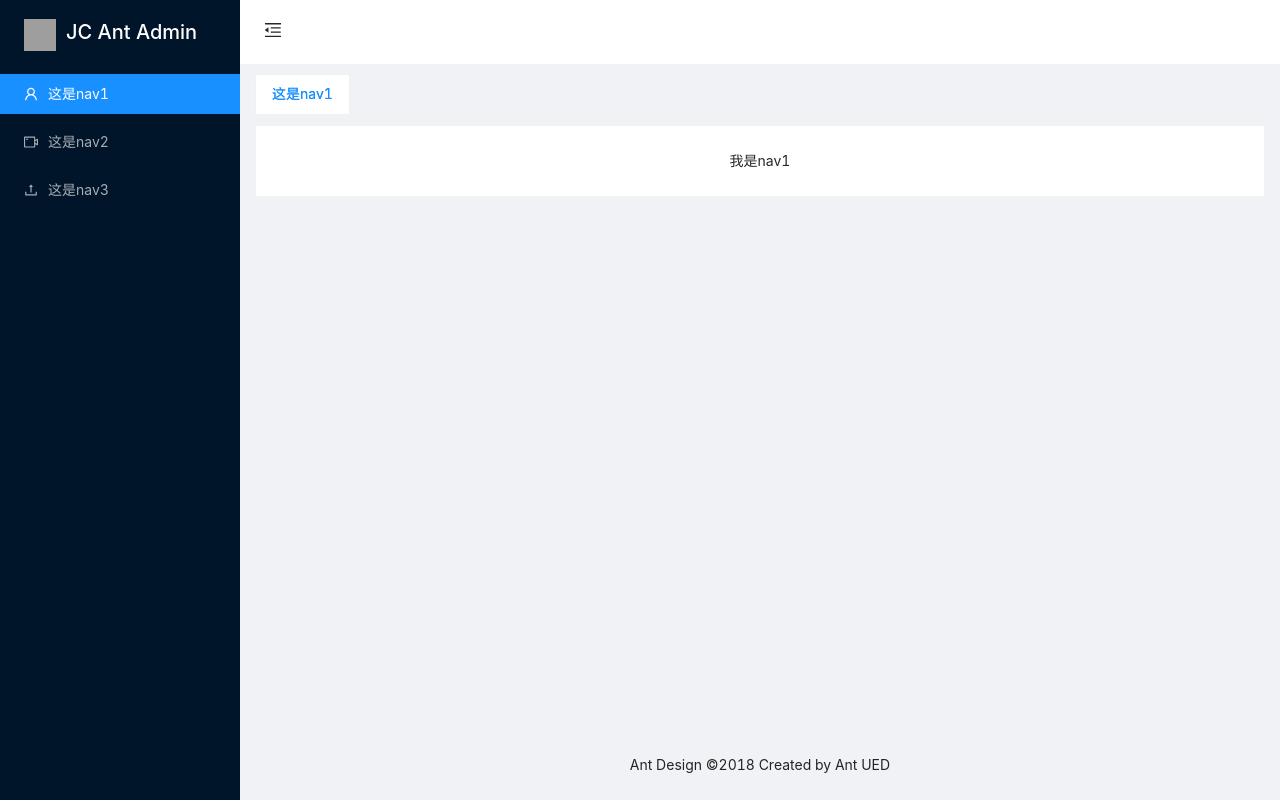
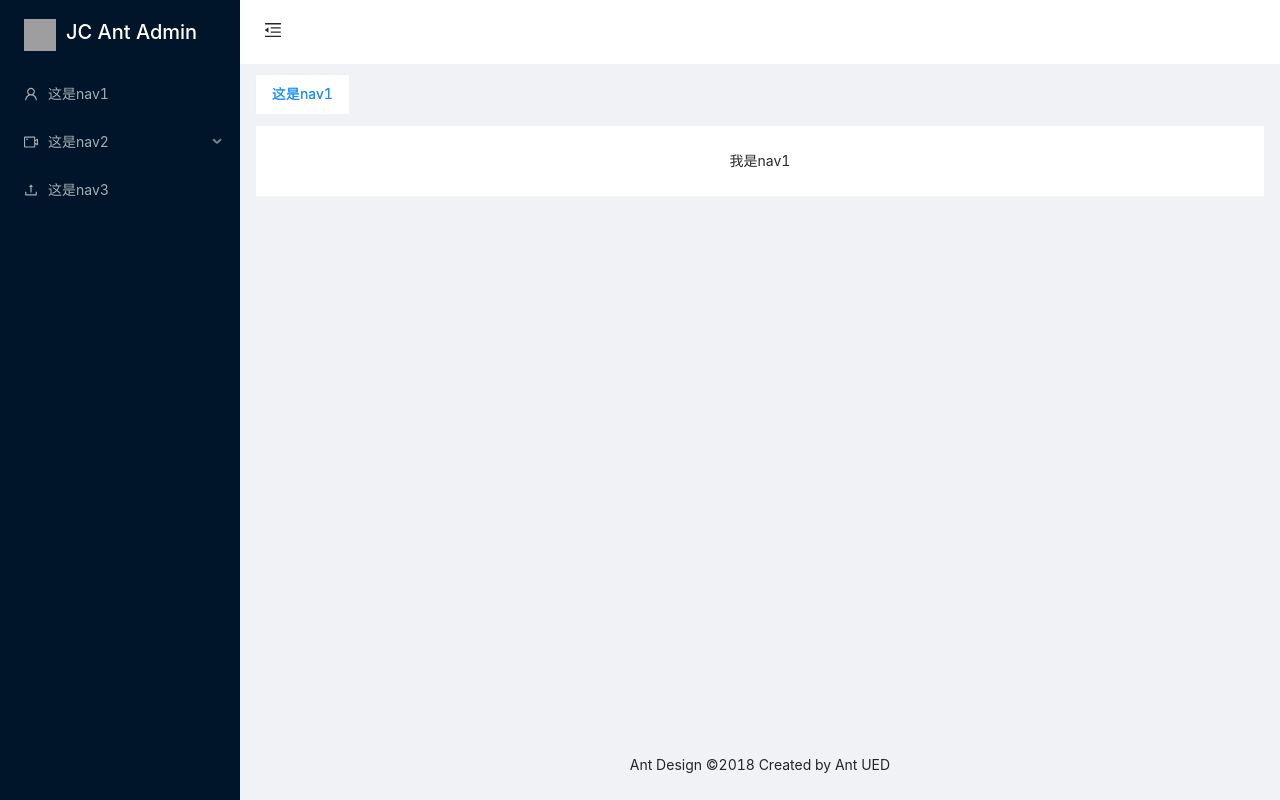
Before and after one commit to qaz74423/template, a Vue app: page /nav3#/nav1 in a window 1280 px wide. Built offline with nearby package versions, Linux system fonts and the light colour scheme; grey boxes are pictures that could not be loaded.

Commit message:
update router

```diff
--- /dev/null
+++ b/src/components/MidRouterView.vue
@@ -0,0 +1,3 @@
+<template>
+    <router-view />
+</template>
--- a/src/layout/menu/Menu.vue
+++ b/src/layout/menu/Menu.vue
@@ -1,33 +1,32 @@
 <script setup lang="ts">
+import { useRoute, useRouter, RouteRecordRaw } from 'vue-router'
+import routes from '../../router/routes';
+import { ref } from 'vue';
+import { watch } from '@vue/runtime-core';
+import MenuItem from './MenuItem.vue';
 
-import { useStore } from 'vuex'
-import { useRoute, useRouter, RouteRecordRaw } from 'vue-router'
-import { ref, inject } from 'vue';
-import { watch } from '@vue/runtime-core';
-const store = useStore();
 const route = useRoute();
 const router = useRouter();
-store.dispatch('generateRoutes')
-const routes: RouteRecordRaw[] = store.getters.getRoutes
 const selectedKeys = ref<string[]>([route.path])
+
+const menuRoutes = routes.find((item: RouteRecordRaw) => item.name === 'Layout')?.children
+// 监控path变化来改变selectedKeys
 watch(() => route.path, () => {
     selectedKeys.value = [route.path]
 })
 
-// 这个函数要改的--现在只有一层菜单----------------------------------
-const handleClick = ({ key, keyPath }: { key: string, keyPath: string[] }) => {
-    router.push(key)
+const resolvPath = (path: Array<string>): string => {
+    return path.map((item) => "/" + item).join("")
 }
 
-
+const handleClick = ({ keyPath }: { key: string, keyPath: string[] }) => {
+    router.push(resolvPath(keyPath))
+}
 
 </script>
 
 <template>
     <a-menu theme="dark" mode="inline" v-model:selectedKeys="selectedKeys" @click="handleClick">
-        <a-menu-item :key="item.path" v-for="item in routes">
-            <component :is="item.meta?.icon" />
-            <span class="nav-text">{{ item.meta?.title }}</span>
-        </a-menu-item>
+        <MenuItem v-for="item in menuRoutes" :key="item.path" :item="item"></MenuItem>
     </a-menu>
 </template>
--- /dev/null
+++ b/src/layout/menu/MenuItem.vue
@@ -0,0 +1,44 @@
+<!-- <script setup lang="ts">
+import { useRoute, useRouter, RouteRecordRaw } from 'vue-router'
+
+import routes from '../../router/routes';
+
+const menuRoutes = routes.find((item: RouteRecordRaw) => item.name === 'Layout')?.children
+
+</script>
+<template>
+    <a-menu-item :key="item.path" v-for="item in menuRoutes">
+        <component :is="item.meta?.icon" />
+        <span class="nav-text">{{ item.meta?.title }}</span>
+    </a-menu-item>
+</template> -->
+
+<script setup lang="ts">
+
+const { item } = defineProps({
+    item: {
+        type: Object,
+        default: {}
+    }
+})
+console.log(item);
+
+
+</script>
+
+<template>
+    <a-menu-item v-if="!item.children" :key="item.path">
+        <template #icon>
+            <component :is="item.meta?.icon" />
+        </template>
+        <span class="nav-text">{{ item.meta?.title }}</span>
+    </a-menu-item>
+
+    <a-sub-menu v-else :key="item.path">
+        <template #icon>
+            <component :is="item.meta?.icon" />
+        </template>
+        <template #title>{{ item.meta?.title }}</template>
+        <MenuItem v-for="it in item.children" :key="it" :item="it"></MenuItem>
+    </a-sub-menu>
+</template>
--- a/src/router/routes.ts
+++ b/src/router/routes.ts
@@ -1,6 +1,7 @@
 import { RouteRecordRaw } from "vue-router";
 
 import Layout from "../layout/Layout.vue";
+import MidRouterView from "../components/MidRouterView.vue";
 import {
   UserOutlined,
   VideoCameraOutlined,
@@ -14,9 +15,10 @@ const routes: RouteRecordRaw[] = [
     path: "/",
     name: "Layout",
     component: Layout,
+    redirect: "/nav1",
     children: [
       {
-        path: "/nav1",
+        path: "nav1",
         name: "Nav1",
         component: () => import("../views/Nav1.vue"),
         meta: {
@@ -25,16 +27,27 @@ const routes: RouteRecordRaw[] = [
         },
       },
       {
-        path: "/nav2",
+        path: "nav2",
         name: "Nav2",
-        component: () => import("../views/Nav2.vue"),
+        component: MidRouterView,
         meta: {
           title: "这是nav2",
           icon: VideoCameraOutlined,
         },
+        children: [
+          {
+            path: "item1",
+            name: "item1",
+            component: () => import("../views/Item1.vue"),
+            meta: {
+              title: "这是nav2下的item",
+              icon: BarChartOutlined,
+            },
+          },
+        ],
       },
       {
-        path: "/nav3",
+        path: "nav3",
         name: "Nav3",
         component: () => import("../views/Nav3.vue"),
         meta: {
--- a/src/store/index.ts
+++ b/src/store/index.ts
@@ -26,7 +26,9 @@ const store = createStore({
   },
   actions: {
     generateRoutes({ commit }) {
-      const sourceRoutes = routes.find((route) => route.path === "/")?.children;
+      const sourceRoutes = routes.find(
+        (route) => route.path === "/layout"
+      )?.children;
       if (sourceRoutes) commit("setRoutes", sourceRoutes);
     },
   },
--- /dev/null
+++ b/src/views/Item1.vue
@@ -0,0 +1,3 @@
+<script lang="ts" setup></script>
+
+<template>我是item1</template>
```
